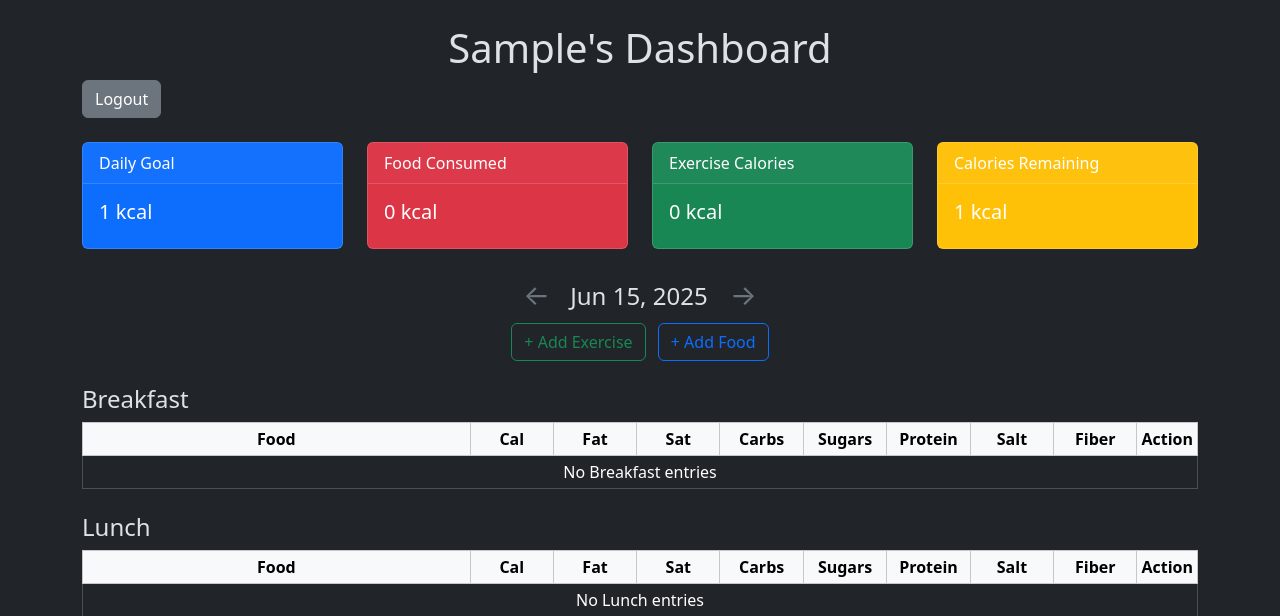
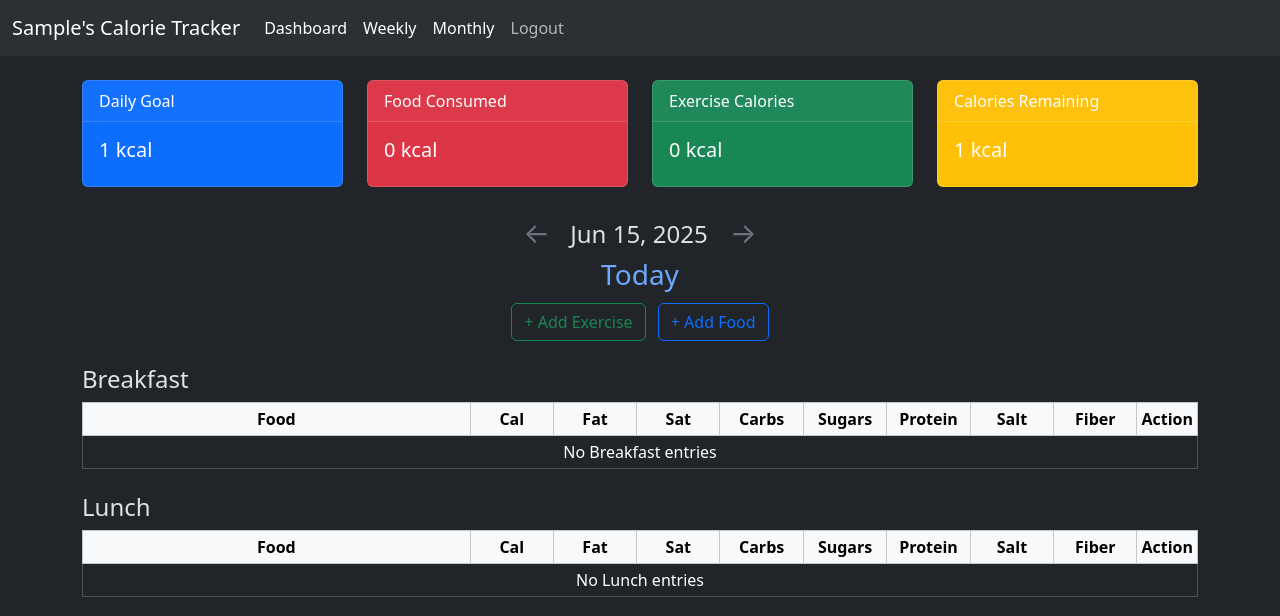
Before and after one commit to Teiruu/CalorieTracker, a Flask app: page /dashboard?date=2025-06-15 in a window 1280 px wide. Shown: the top 616 px of the page. Run offline with Flask 3, Linux system fonts and the light colour scheme; the visitor is signed in with stand-in values (Sample User, id 1); tables that the repository leaves empty hold one stand-in row (values such as "Sample post"); parts of the project's set-up code (start-up, migrations or seed data) failed here and were passed over.

Commit message:
Changed base templates, added date redirects

```diff
--- a/calorietracker/app.py
+++ b/calorietracker/app.py
@@ -71,6 +71,7 @@
     # for prev/next links
     prev_date = selected_date - timedelta(days=1)
     next_date = selected_date + timedelta(days=1)
+    todays_date = date.today()
 
     user_id = session['user_id']
     user = db.session.get(User, user_id)
@@ -125,7 +126,8 @@
         exercise_logs=exercise_logs,
         selected_date=selected_date,
         prev_date=prev_date,
-        next_date=next_date
+        next_date=next_date,
+        todays_date=todays_date
     )
 @app.route('/exercise', methods=['GET', 'POST'])
 def add_exercise():
@@ -197,7 +199,7 @@
     return render_template('register.html', form=form)
 
 
-@app.route("/logout", methods=['POST'])
+@app.route("/logout", methods=['GET'])
 def logout():
     session.clear()
     return redirect(url_for('index'))
--- a/calorietracker/templates/add_exercise.html
+++ b/calorietracker/templates/add_exercise.html
@@ -1,4 +1,4 @@
-{% extends "base.html" %}
+{% extends "logged_in_base.html" %}
 {% block content %}
 <div class="container mt-5">
   <h2 class="mb-4">Log Exercise</h2>
--- a/calorietracker/templates/add_food_basic.html
+++ b/calorietracker/templates/add_food_basic.html
@@ -1,4 +1,4 @@
-{% extends "base.html" %}
+{% extends "logged_in_base.html" %}
 {% block content %}
 <style>
   .tab { display: none; }
--- a/calorietracker/templates/choose_food.html
+++ b/calorietracker/templates/choose_food.html
@@ -1,4 +1,4 @@
-{% extends "base.html" %}
+{% extends "logged_in_base.html" %}
 {% block content %}
 <div class="container mt-5 text-center">
   <h2>How would you like to add your food?</h2>
--- a/calorietracker/templates/dashboard.html
+++ b/calorietracker/templates/dashboard.html
@@ -1,13 +1,7 @@
-{% extends "base.html" %}
+{% extends "logged_in_base.html" %}
 {% block content %}
 <div class="container mt-4">
-    <h1 class="text-center">{{ session.username.capitalize() }}'s Dashboard</h1>
-
-    <form action="{{ url_for('logout') }}" method="post" class="mb-4">
-        <button class="btn btn-secondary">Logout</button>
-    </form>
-
-    <div class="row mb-4">
+<div class="row mb-4">
         <div class="col-md-3">
             <div class="card text-white bg-primary">
                 <div class="card-header">Daily Goal</div>
@@ -60,6 +54,16 @@
                     class="text-decoration-none fs-3 text-secondary mx-3"
                     title="Next day"
             >&rarr;</a>
+            <div>
+                {% if selected_date != todays_date %}
+                <a
+                        href="{{ url_for('dashboard', date=todays_date.isoformat()) }}"
+                        class="text-decoration-none fs-3 text-primary-emphasis mx-3"
+                        title="Next day"
+                >Today</a>
+                {% endif %}
+            </div>
+
         </div>
 
         <!-- Add Exercise/Food Buttons -->
--- a/calorietracker/templates/find_food.html
+++ b/calorietracker/templates/find_food.html
@@ -1,4 +1,4 @@
-{% extends "base.html" %}
+{% extends "logged_in_base.html" %}
 {% block content %}
 <div class="container mt-5">
   <h2 class="text-center mb-4">Search Food Database</h2>
--- a/calorietracker/templates/index.html
+++ b/calorietracker/templates/index.html
@@ -1,4 +1,4 @@
-{% extends "base.html" %}
+{% extends "logged_out_base.html" %}
 {% block content %}
 
 
--- /dev/null
+++ b/calorietracker/templates/logged_in_base.html
@@ -0,0 +1,47 @@
+<!DOCTYPE html>
+<html lang="en" data-bs-theme="dark">
+<head>
+    {% block head %}
+    <meta charset="UTF-8">
+    <title>Calorie Tracker</title>
+    <link href="https://cdn.jsdelivr.net/npm/bootstrap@5.3.6/dist/css/bootstrap.min.css" rel="stylesheet"
+          integrity="sha384-4Q6Gf2aSP4eDXB8Miphtr37CMZZQ5oXLH2yaXMJ2w8e2ZtHTl7GptT4jmndRuHDT" crossorigin="anonymous">
+    <link rel="stylesheet" href="https://cdn.jsdelivr.net/npm/flatpickr/dist/flatpickr.min.css">
+    {% endblock %}
+</head>
+<body>
+
+
+<nav class="navbar navbar-expand-lg bg-body-tertiary">
+  <div class="container-fluid">
+    <span class="navbar-brand">{{ session.username.capitalize() }}'s Calorie Tracker</span>
+    <button class="navbar-toggler" type="button" data-bs-toggle="collapse" data-bs-target="#navbarSupportedContent" aria-controls="navbarSupportedContent" aria-expanded="false" aria-label="Toggle navigation">
+      <span class="navbar-toggler-icon"></span>
+    </button>
+    <div class="collapse navbar-collapse" id="navbarSupportedContent">
+      <ul class="navbar-nav me-auto mb-2 mb-lg-0">
+        <li class="nav-item">
+          <a class="nav-link active" aria-current="page" href="{{ url_for('dashboard') }}">Dashboard</a>
+        </li>
+        <li class="nav-item">
+          <a class="nav-link active" aria-current="page" href="{{ url_for('dashboard') }}">Weekly</a>
+        </li>
+        <li class="nav-item">
+          <a class="nav-link active" aria-current="page" href="{{ url_for('dashboard') }}">Monthly</a>
+        </li>
+        <li class="nav-item">
+          <a class="nav-link" href="{{ url_for('logout') }}" methods="get">Logout</a>
+        </li>
+      </ul>
+    </div>
+  </div>
+</nav>
+
+
+{% block content %}
+{% endblock %}
+<script src="https://cdn.jsdelivr.net/npm/bootstrap@5.3.6/dist/js/bootstrap.bundle.min.js"
+        integrity="sha384-j1CDi7MgGQ12Z7Qab0qlWQ/Qqz24Gc6BM0thvEMVjHnfYGF0rmFCozFSxQBxwHKO"
+        crossorigin="anonymous"></script>
+</body>
+</html>
--- a/calorietracker/templates/login.html
+++ b/calorietracker/templates/login.html
@@ -1,4 +1,4 @@
-{% extends "base.html" %}
+{% extends "logged_out_base.html" %}
 {% block content %}
 
 
--- a/calorietracker/templates/register.html
+++ b/calorietracker/templates/register.html
@@ -1,4 +1,4 @@
-{% extends "base.html" %}
+{% extends "logged_out_base.html" %}
 {% block content %}
 <style>
     .tab {
```
Also changed, not shown: calorietracker/templates/logged_out_base.html (renamed from calorietracker/templates/base.html).
